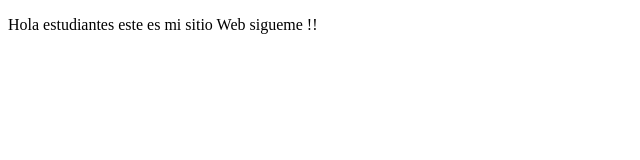
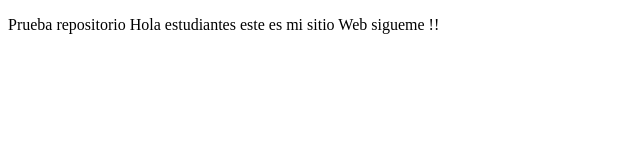
Before and after one commit to CarlosCastillo852/ProyectoDemo, a plain HTML site: page index.html in a window 1280 px wide. Shown: the whole page, without its empty margins (0-640 px from the left). Drawn offline with Linux system fonts and the light colour scheme.

Commit message:
cambios del sitio web

```diff
--- a/index.html
+++ b/index.html
@@ -6,7 +6,7 @@
     <title>Hola Mundo</title>
 </head>
 <body>
-    <p>Hola estudiantes este es mi sitio Web
+    <p> Prueba repositorio Hola estudiantes este es mi sitio Web
         sigueme !!</p>
 </body>
 </html>
```
